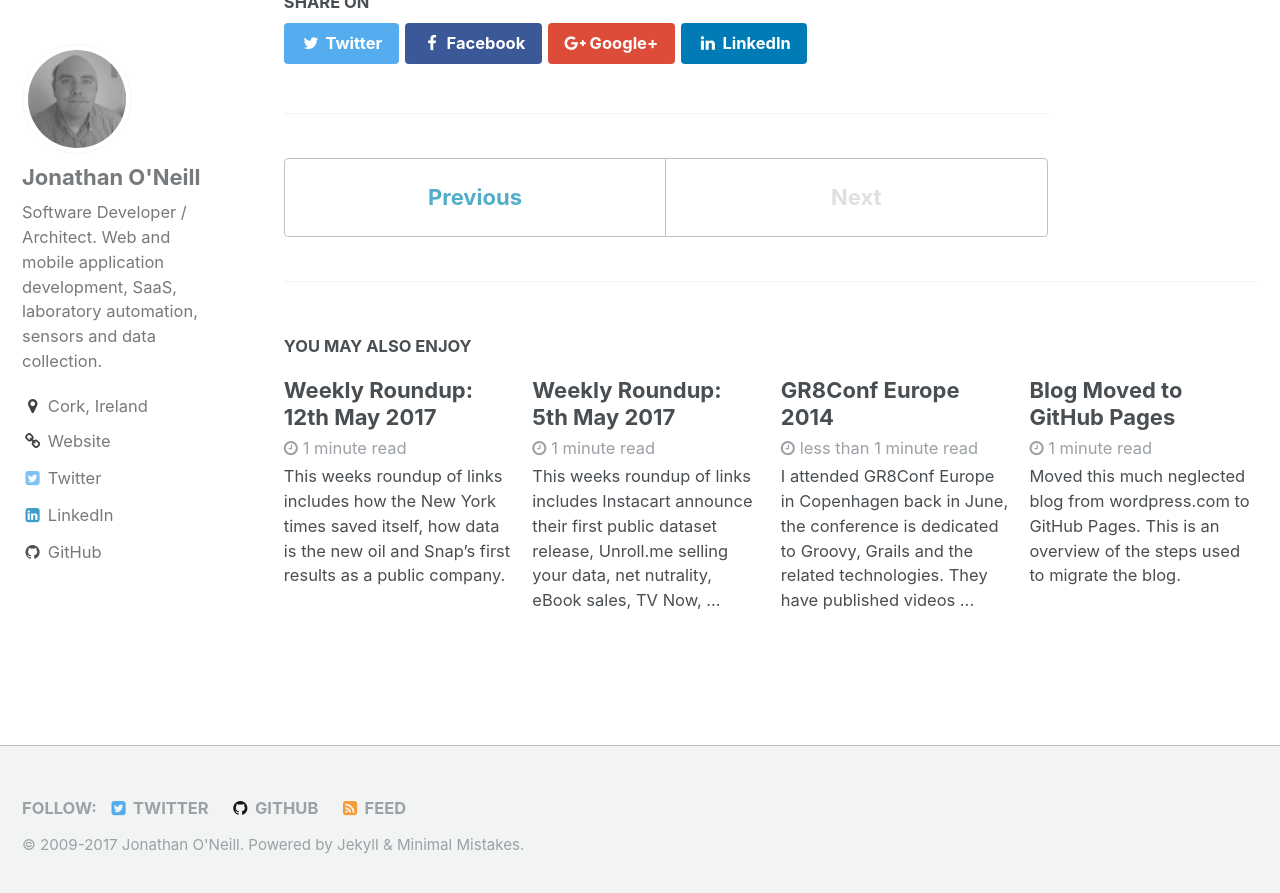
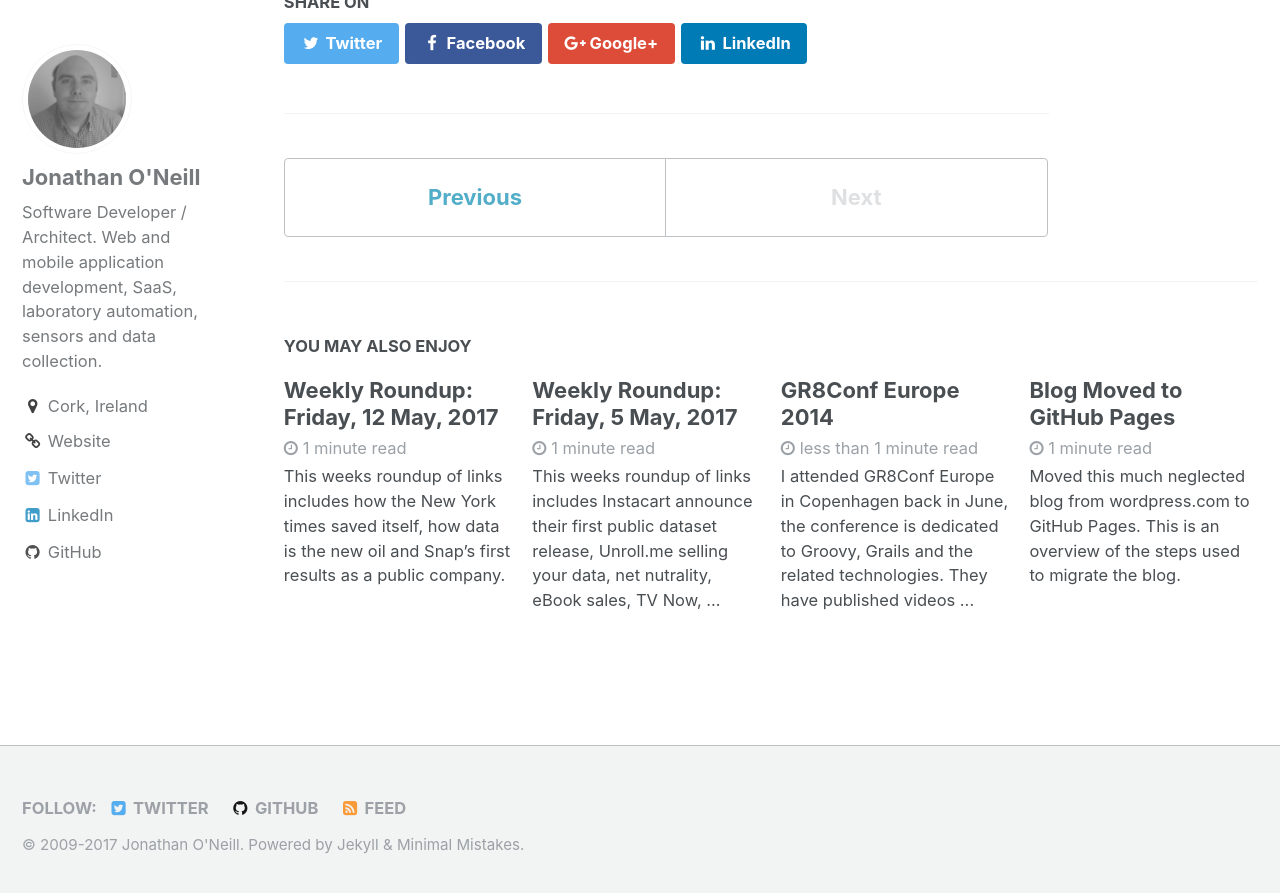
Before and after one commit to jonathanoneill/jonathanoneill.github.io, a Jekyll site: the page built from _posts/2017-05-19-weekly-roundup.md, in a window 1280 px wide and 900 px high, scrolled down 2122 px. Shown: the top 893 px of the window. Built offline with Jekyll 4.4.1, drawn with Linux system fonts in a browser that asks for light colours; some of the changed text lies outside the part shown.

Commit message:
Updated weekly roundup titles

```diff
--- a/_posts/2017-05-05-weekly-roundup.markdown
+++ b/_posts/2017-05-05-weekly-roundup.markdown
@@ -1,5 +1,5 @@
 ---
-title:  "Weekly Roundup: 5th May 2017"
+title:  "Weekly Roundup: Friday, 5 May, 2017"
 excerpt: "This weeks roundup of links includes Instacart announce their first public dataset release, Unroll.me selling your data, net nutrality, eBook sales, TV Now, Alphabet results and Microsoft anouncements."
 date:   2017-05-05 00:00:00
 categories:
--- a/_posts/2017-05-12-weekly-roundup.markdown
+++ b/_posts/2017-05-12-weekly-roundup.markdown
@@ -1,5 +1,5 @@
 ---
-title:  "Weekly Roundup: 12th May 2017"
+title:  "Weekly Roundup: Friday, 12 May, 2017"
 excerpt: "This weeks roundup of links includes how the New York times saved itself, how data is the new oil and Snap's first results as a public company."
 date:   2017-05-12 00:00:00
 categories:
--- a/_posts/2017-05-19-weekly-roundup.md
+++ b/_posts/2017-05-19-weekly-roundup.md
@@ -1,5 +1,5 @@
 ---
-title:  "Weekly Roundup: 19th May 2017"
+title:  "Weekly Roundup: Friday, 19 May, 2017"
 excerpt: "This weeks roundup of links includes Google introducing the TensorFlow Research Cloud, cybersecurity following the WannaCrypt ransomware attack and Apple’s New Campus."
 date:   2017-05-19 00:00:00
 categories:
```
